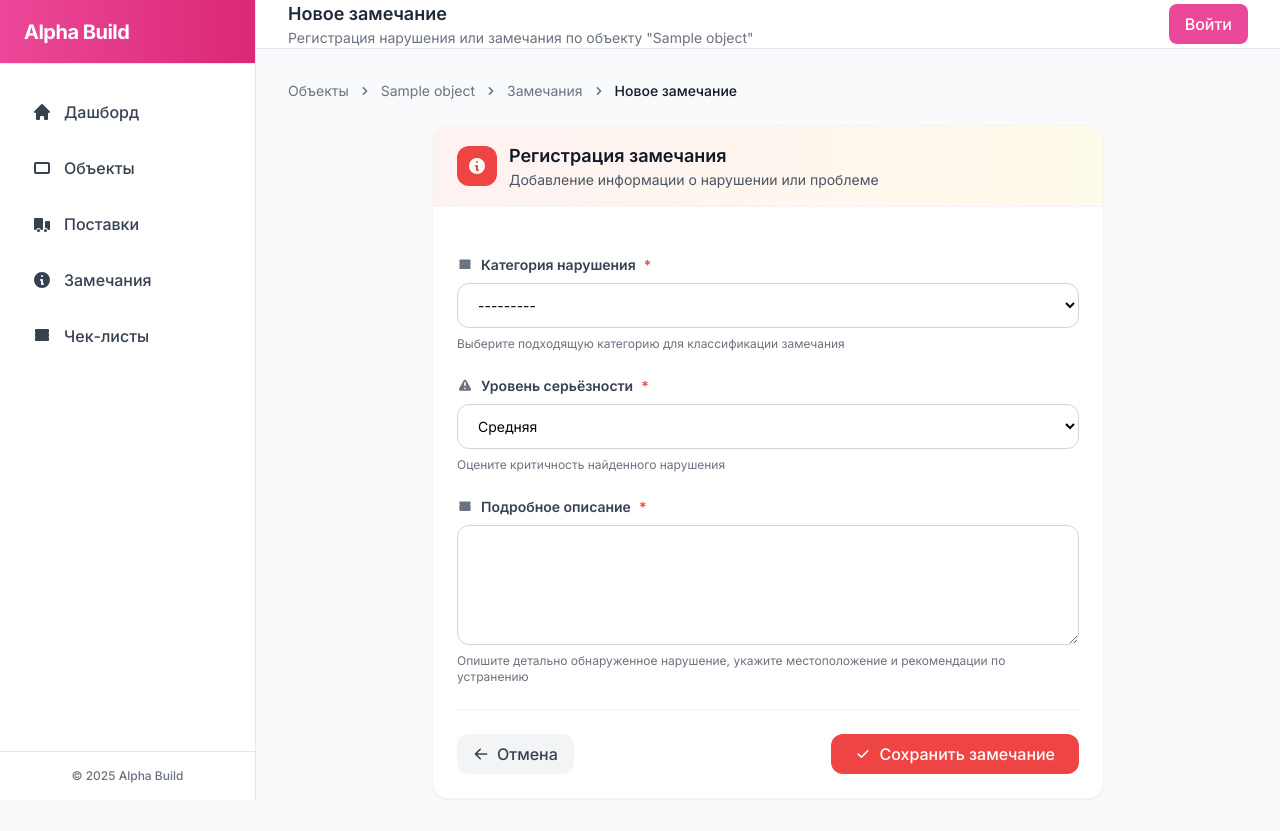
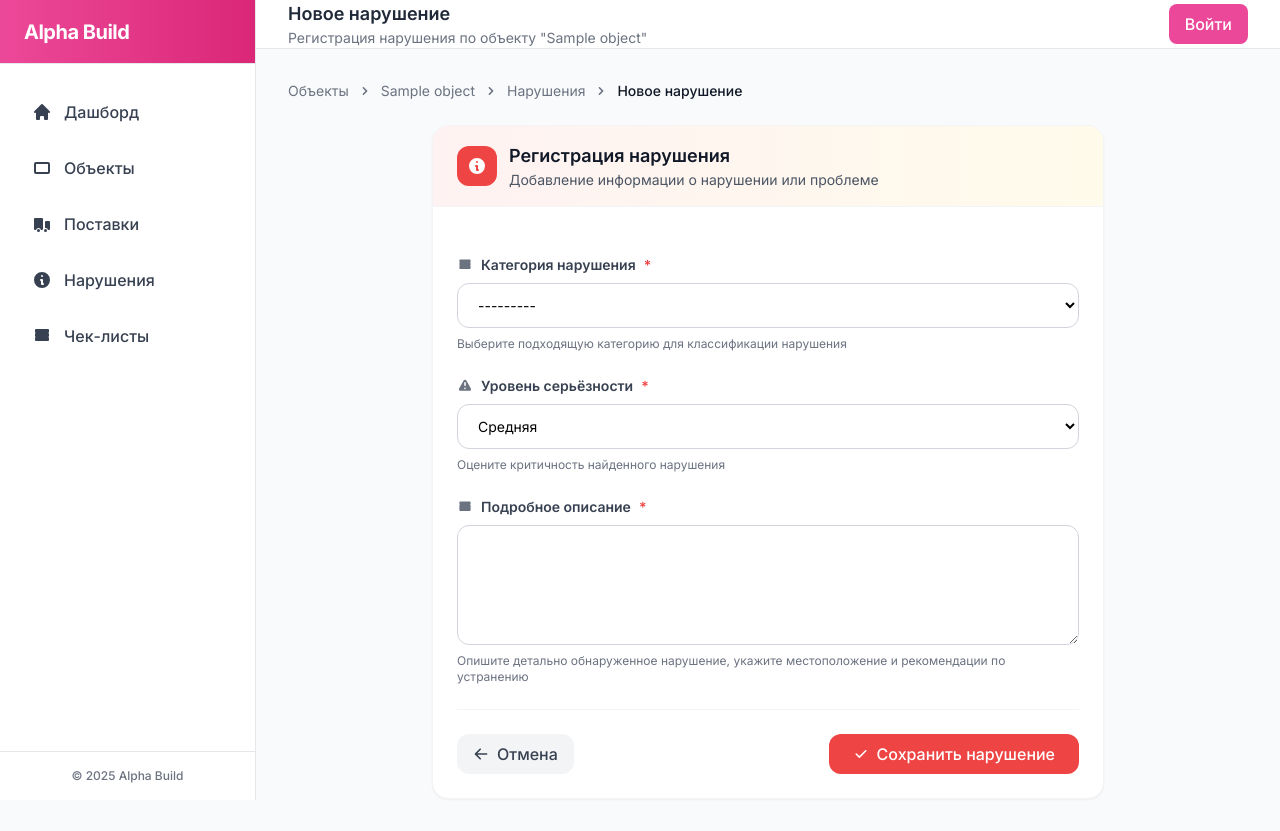
Before and after one commit to RobertV02/BuildXakaton, a Django app: template mybuild/issues/templates/issues/remark_form.html in a window 1280 px wide. Run offline with Django 4.2, Linux system fonts and the light colour scheme; tables that the repository leaves empty hold one stand-in row (values such as "Sample post"); the template is opened without the code that fills it: values that come from a table or form of the project are taken from there, most other values are stand-ins (such as "Sample title", 1, 10 or a date in 2020); data that the repository does not hold is empty; some libraries are stand-ins or nearby versions.

Commit message:
fix template

```diff
--- a/mybuild/dashboard/templates/base.html
+++ b/mybuild/dashboard/templates/base.html
@@ -82,7 +82,7 @@
             <svg class="w-5 h-5" fill="currentColor" viewBox="0 0 20 20">
               <path fill-rule="evenodd" d="M18 10a8 8 0 11-16 0 8 8 0 0116 0zm-7-4a1 1 0 11-2 0 1 1 0 012 0zM9 9a1 1 0 000 2v3a1 1 0 001 1h1a1 1 0 100-2v-3a1 1 0 00-1-1H9z" clip-rule="evenodd"></path>
             </svg>
-            <span>Замечания</span>
+            <span>Нарушения</span>
           </a>
         </li>
         <li>
--- a/mybuild/dashboard/templates/dashboard/dashboard.html
+++ b/mybuild/dashboard/templates/dashboard/dashboard.html
@@ -61,7 +61,7 @@
       </div>
     </div>
     <div class="space-y-1">
-      <p class="text-sm font-medium text-gray-600">Замечания</p>
+      <p class="text-sm font-medium text-gray-600">Нарушения</p>
       <p class="text-3xl font-bold text-gray-900">{{ stats.issues }}</p>
       <p class="text-xs text-orange-600 font-medium">⚠ Требуют внимания</p>
     </div>
--- a/mybuild/issues/templates/issues/remark_detail.html
+++ b/mybuild/issues/templates/issues/remark_detail.html
@@ -34,7 +34,7 @@
         <div class="lg:col-span-2 space-y-6">
           <!-- Description -->
           <div>
-            <h3 class="text-lg font-semibold text-gray-900 mb-3">Описание замечания</h3>
+            <h3 class="text-lg font-semibold text-gray-900 mb-3">Описание нарушения</h3>
             <div class="bg-gray-50 rounded-lg p-4">
               <p class="text-gray-700 whitespace-pre-wrap">{{ remark.description }}</p>
             </div>
@@ -47,7 +47,7 @@
               <div class="grid grid-cols-2 md:grid-cols-3 gap-4">
                 {% for photo in remark.photos.all %}
                   <div class="aspect-square bg-gray-100 rounded-lg overflow-hidden">
-                    <img src="{{ photo.file.url }}" alt="Фото замечания" class="w-full h-full object-cover">
+                    <img src="{{ photo.file.url }}" alt="Фото нарушения" class="w-full h-full object-cover">
                   </div>
                 {% endfor %}
               </div>
--- a/mybuild/issues/templates/issues/remark_form.html
+++ b/mybuild/issues/templates/issues/remark_form.html
@@ -1,7 +1,7 @@
 {% extends 'base.html' %}
-{% block title %}Новое замечание - Alpha Build{% endblock %}
-{% block page_heading %}Новое замечание{% endblock %}
-{% block page_subtitle %}Регистрация нарушения или замечания по объекту "{{ object.name }}"{% endblock %}
+{% block title %}Новое нарушение - Alpha Build{% endblock %}
+{% block page_heading %}Новое нарушение{% endblock %}
+{% block page_subtitle %}Регистрация нарушения по объекту "{{ object.name }}"{% endblock %}
 
 {% block content %}
 <!-- Breadcrumb -->
@@ -14,11 +14,11 @@
   <svg class="w-4 h-4" fill="currentColor" viewBox="0 0 20 20">
     <path fill-rule="evenodd" d="M7.293 14.707a1 1 0 010-1.414L10.586 10 7.293 6.707a1 1 0 111.414-1.414l4 4a1 1 0 010 1.414l-4 4a1 1 0 01-1.414 0z" clip-rule="evenodd"></path>
   </svg>
-  <a href="/objects/{{ object.id }}/?tab=remarks" class="hover:text-primary-600 transition-colors">Замечания</a>
+  <a href="/objects/{{ object.id }}/?tab=remarks" class="hover:text-primary-600 transition-colors">Нарушения</a>
   <svg class="w-4 h-4" fill="currentColor" viewBox="0 0 20 20">
     <path fill-rule="evenodd" d="M7.293 14.707a1 1 0 010-1.414L10.586 10 7.293 6.707a1 1 0 111.414-1.414l4 4a1 1 0 010 1.414l-4 4a1 1 0 01-1.414 0z" clip-rule="evenodd"></path>
   </svg>
-  <span class="text-gray-900 font-medium">Новое замечание</span>
+  <span class="text-gray-900 font-medium">Новое нарушение</span>
 </nav>
 
 <!-- Form Container -->
@@ -33,7 +33,7 @@
           </svg>
         </div>
         <div>
-          <h2 class="text-lg font-semibold text-gray-900">Регистрация замечания</h2>
+          <h2 class="text-lg font-semibold text-gray-900">Регистрация нарушения</h2>
           <p class="text-sm text-gray-600">Добавление информации о нарушении или проблеме</p>
         </div>
       </div>
@@ -69,7 +69,7 @@
               {{ form.category.errors.0 }}
             </div>
           {% endif %}
-          <p class="text-xs text-gray-500">Выберите подходящую категорию для классификации замечания</p>
+          <p class="text-xs text-gray-500">Выберите подходящую категорию для классификации нарушения</p>
         </div>
 
         <!-- Severity Field -->
@@ -144,7 +144,7 @@
             <svg class="w-4 h-4 group-hover:scale-110 transition-transform" fill="currentColor" viewBox="0 0 20 20">
               <path fill-rule="evenodd" d="M16.707 5.293a1 1 0 010 1.414l-8 8a1 1 0 01-1.414 0l-4-4a1 1 0 011.414-1.414L8 12.586l7.293-7.293a1 1 0 011.414 0z" clip-rule="evenodd"></path>
             </svg>
-            Сохранить замечание
+            Сохранить нарушение
           </button>
         </div>
       </form>
--- a/mybuild/objects/views.py
+++ b/mybuild/objects/views.py
@@ -38,7 +38,7 @@
 	tabs = [
 		('info', 'Инфо'),
 		('deliveries', 'Поставки'),
-		('remarks', 'Замечания'),
+		('remarks', 'Нарушения'),
 		('checklist', 'Чек-лист'),
 	]
 	deliveries = obj.deliveries.select_related('material').order_by('-delivered_at')[:100] if tab == 'deliveries' else []
```
Also changed, not shown: mybuild/issues/templates/issues/list/remarks.html (+4 -4 lines), mybuild/objects/templates/objects/detail.html (+4 -4 lines).
